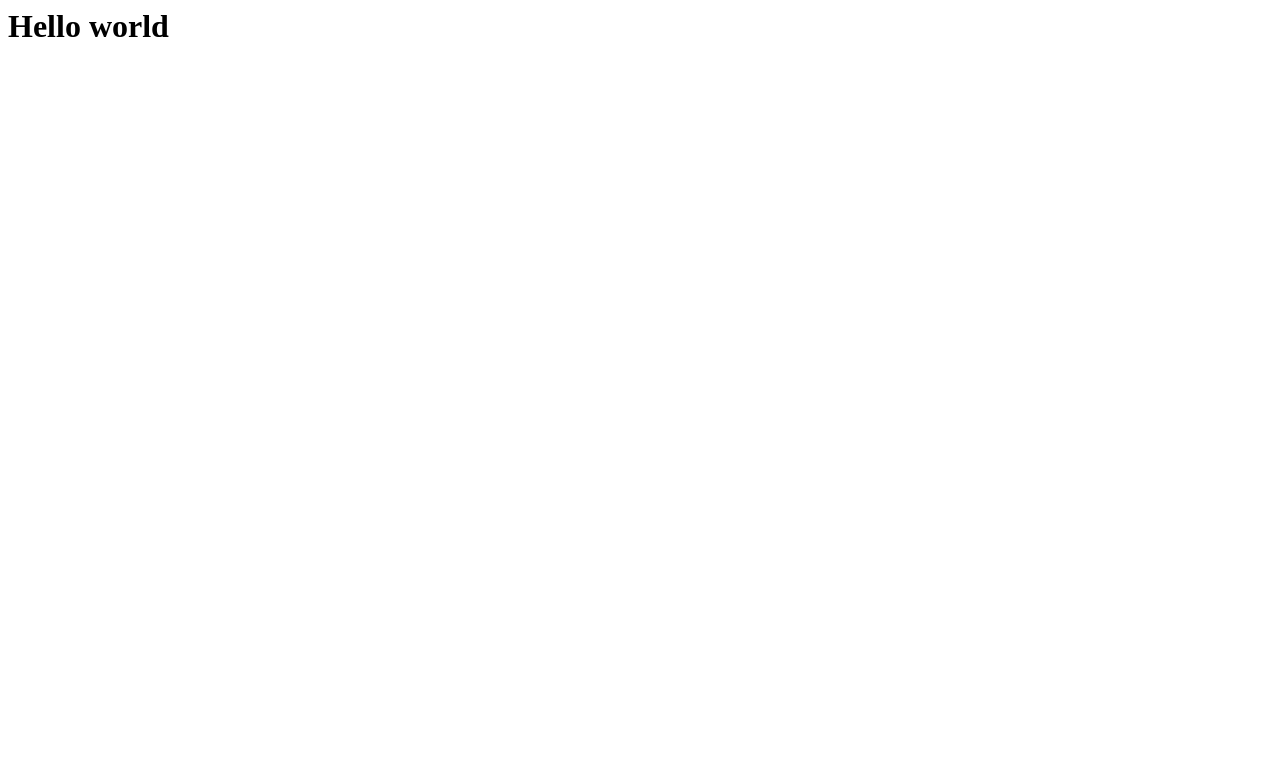
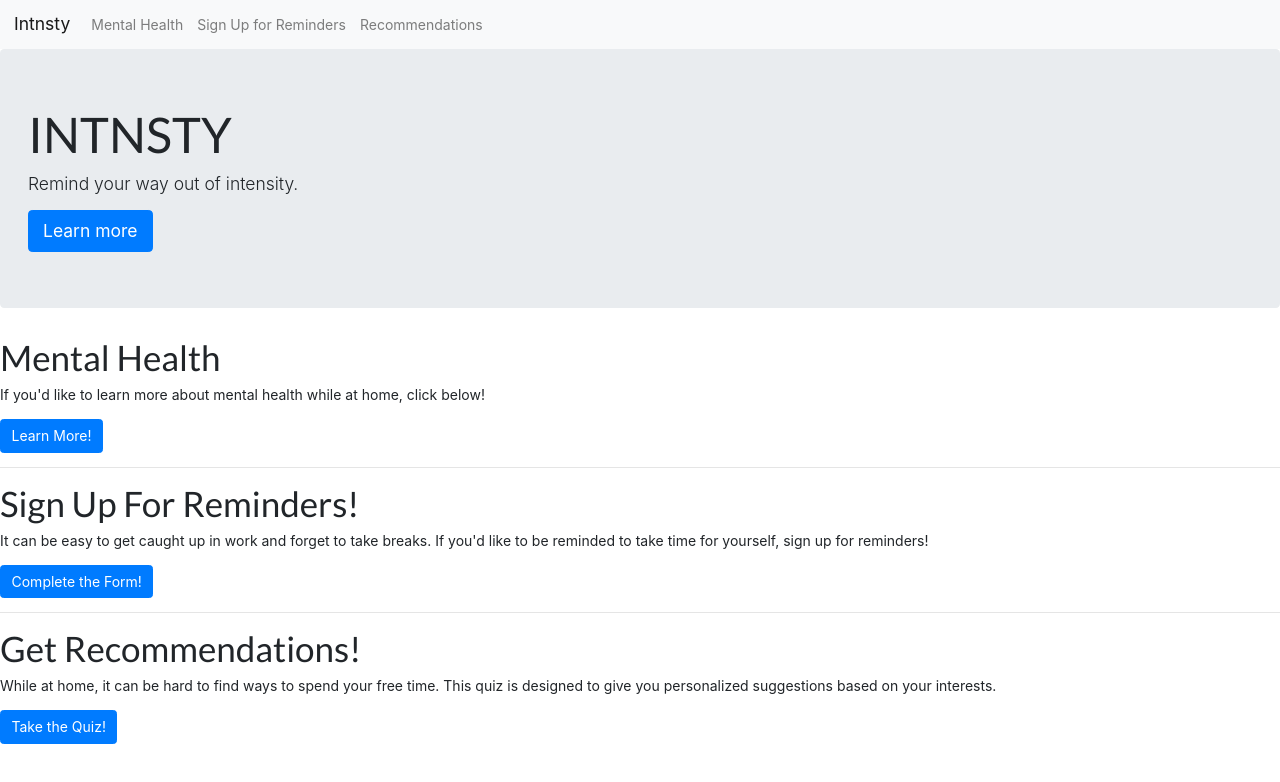
Before and after one commit to irinazoccolini/intnsty, a plain HTML site: page index.html in a window 1280 px wide. Drawn offline with nearby package versions, Linux system fonts and the light colour scheme.

Commit message:
Update index.html

```diff
--- a/index.html
+++ b/index.html
@@ -1 +1,71 @@
-<h1>Hello world</h1>
+<!DOCTYPE html>
+<html>
+
+<head>
+  <title>Intnsty</title>
+  <link rel="stylesheet" href="main.css">
+  <link rel="stylesheet" href="https://cdn.jsdelivr.net/npm/semantic-ui@2.4.2/dist/semantic.min.css">
+  <link href="https://fonts.googleapis.com/css2?family=Julius+Sans+One&display=swap" rel="stylesheet">
+  <link rel="stylesheet" href="https://stackpath.bootstrapcdn.com/bootstrap/4.5.2/css/bootstrap.min.css" integrity="sha384-JcKb8q3iqJ61gNV9KGb8thSsNjpSL0n8PARn9HuZOnIxN0hoP+VmmDGMN5t9UJ0Z" crossorigin="anonymous">
+  <script src="main.js"></script>
+  <script src="https://code.jquery.com/jquery-3.5.1.slim.min.js" integrity="sha384-DfXdz2htPH0lsSSs5nCTpuj/zy4C+OGpamoFVy38MVBnE+IbbVYUew+OrCXaRkfj" crossorigin="anonymous"></script>
+  <script src="https://stackpath.bootstrapcdn.com/bootstrap/4.5.2/js/bootstrap.min.js" integrity="sha384-B4gt1jrGC7Jh4AgTPSdUtOBvfO8shuf57BaghqFfPlYxofvL8/KUEfYiJOMMV+rV" crossorigin="anonymous"></script>
+  <script src="https://cdn.jsdelivr.net/npm/popper.js@1.16.1/dist/umd/popper.min.js" integrity="sha384-9/reFTGAW83EW2RDu2S0VKaIzap3H66lZH81PoYlFhbGU+6BZp6G7niu735Sk7lN" crossorigin="anonymous"></script>
+</head>
+
+<body>
+  <nav class="navbar navbar-expand-lg navbar-light bg-light">
+    <a class="navbar-brand" href="index.html" id="title">Intnsty</a>
+    <button class="navbar-toggler" type="button" data-toggle="collapse" data-target="#navbarSupportedContent" aria-controls="navbarSupportedContent" aria-expanded="false" aria-label="Toggle navigation">
+      <span class="navbar-toggler-icon"></span>
+    </button>
+
+    <div class="collapse navbar-collapse" id="navbarSupportedContent">
+      <ul class="navbar-nav mr-auto">
+        <li class="nav-item">
+          <a class="nav-link" href="facts.html">Mental Health</a>
+        </li>
+        <li class="nav-item">
+          <a class="nav-link" href="form.html">Sign Up for Reminders</a>
+        </li>
+        <li class="nav-item">
+          <a class="nav-link" href="recommendations.html">Recommendations</a>
+        </li>
+      </ul>
+    </div>
+  </nav>
+
+  <div id="mainjumbotron" class="jumbotron">
+    <h1 class="display-4" id= "heading">INTNSTY</h1>
+    <p class="lead">Remind your way out of intensity.</p>
+    <p></p>
+    <a class="btn btn-primary btn-lg" href="#" role="button">Learn more</a>
+  </div>
+
+  <section id="#mentalhealth">
+    <h1>Mental Health</h1>
+    <p>If you'd like to learn more about mental health while at home, click below!</p>
+    <a class="btn btn-primary" href="facts.html" role="button">Learn More!</a>
+  </section>
+
+  <hr>
+
+  <section id ="reminders">
+    <h1>Sign Up For Reminders!</h1>
+    <p>It can be easy to get caught up in work and forget to take breaks. If you'd like to be reminded to take time for yourself, sign up for reminders! </p>
+    <a class="btn btn-primary" href="form.html" role="button">Complete the Form!</a>
+  </section>
+
+  <hr>
+
+  <section id="#recommendations">
+    <h1>Get Recommendations!</h1>
+    <p>While at home, it can be hard to find ways to spend your free time. This quiz is designed to give you personalized suggestions based on your interests. </p>
+    <a class="btn btn-primary" href="recommendations.html" role="button">Take the Quiz!</a>
+  </section>
+
+
+
+
+</body>
+</html>
```
